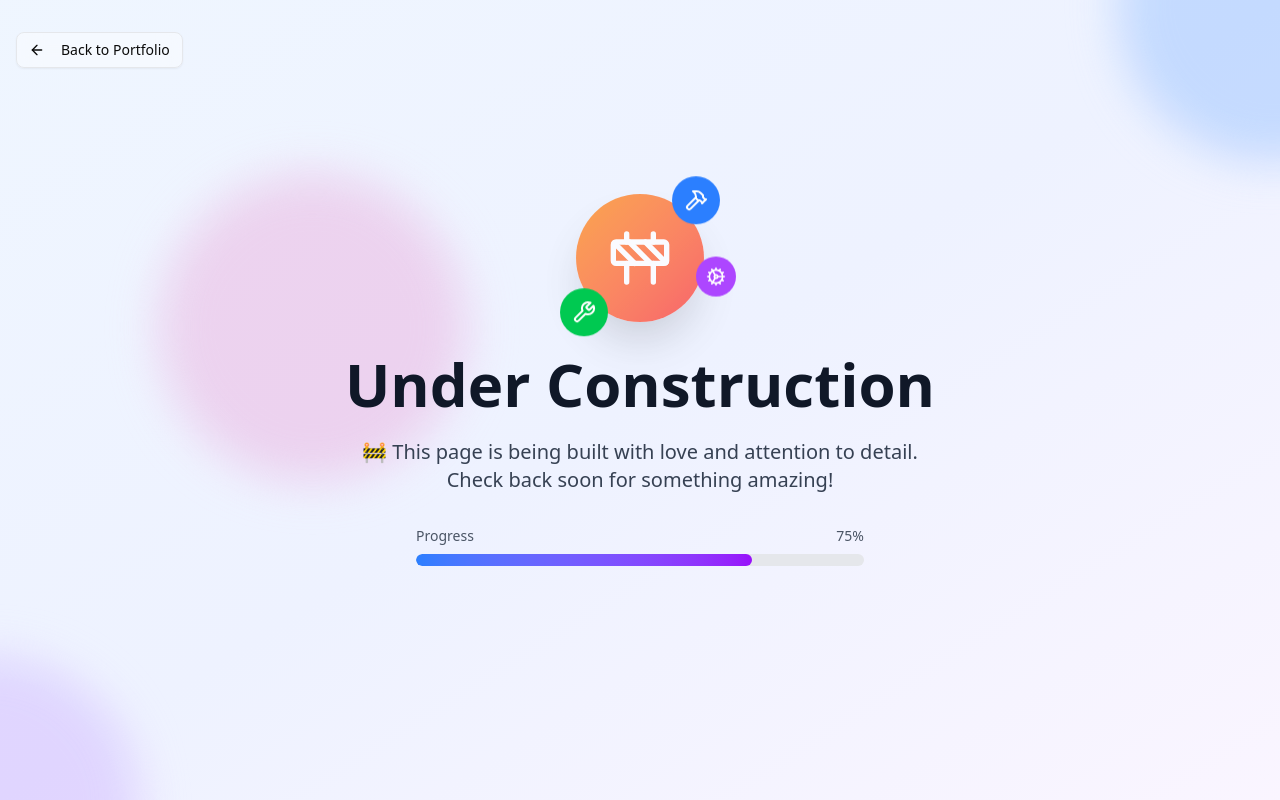
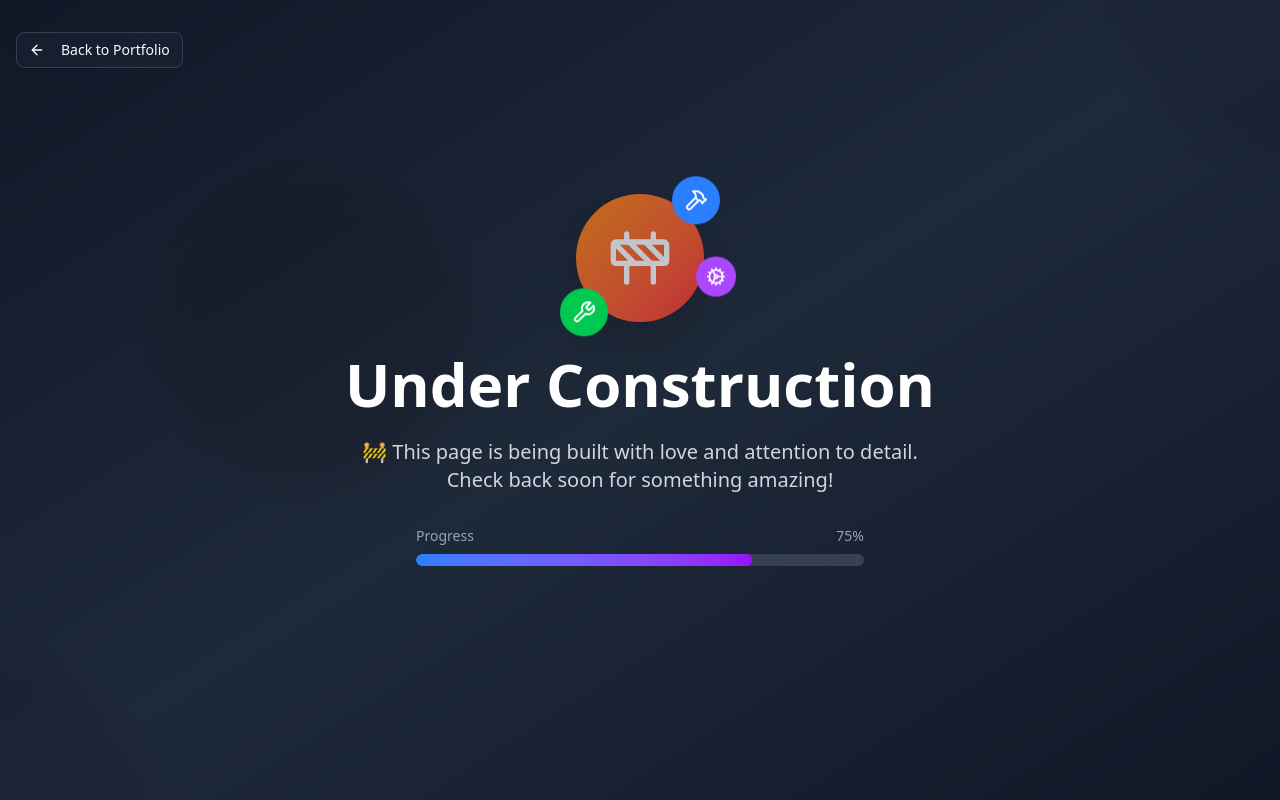
Before and after one commit to Yatha04/YatharthBajaj_Portfolio, a React (Vite) app in the folder client/: page /explore in a window 1280 px wide. Built offline with nearby package versions, Linux system fonts and the light colour scheme.

Commit message:
fixed dark mode

```diff
--- a/client/index.html
+++ b/client/index.html
@@ -1,22 +1,16 @@
 <!doctype html>
-<html lang="en">
+<html lang="en" class="dark">
   <head>
     <meta charset="UTF-8" />
     <meta name="viewport" content="width=device-width, initial-scale=1.0" />
-    <meta name="color-scheme" content="light" />
+    <meta name="color-scheme" content="dark" />
     <title>Yatharth Bajaj</title>
     <link rel="icon" type="image/svg+xml" href="/favicon.svg" />
     <link rel="alternate icon" href="/favicon.ico" />
     <script>
-      // Prevent Chrome forced dark mode by setting color-scheme immediately
-      (function() {
-        const saved = localStorage.getItem('darkMode');
-        const isDark = saved ? JSON.parse(saved) : false;
-        document.documentElement.style.colorScheme = isDark ? 'dark' : 'light';
-        if (isDark) {
-          document.documentElement.classList.add('dark');
-        }
-      })();
+      // Always enforce dark mode
+      document.documentElement.classList.add('dark');
+      document.documentElement.style.colorScheme = 'dark';
     </script>
   </head>
   <body>
--- a/client/src/components/DarkModeToggle.tsx
+++ b/client/src/components/DarkModeToggle.tsx
@@ -1,31 +1,4 @@
-import { useDarkMode } from '../context/DarkModeContext';
-import { Moon, Sun } from 'lucide-react';
-
+// Dark mode is always enabled — this component is kept for future use
 export const DarkModeToggle = () => {
-  const { isDarkMode, toggleDarkMode } = useDarkMode();
-
-  return (
-    <button
-      onClick={toggleDarkMode}
-      className="fixed top-4 right-4 z-50 p-3 rounded-full bg-white dark:bg-gray-800 shadow-lg hover:shadow-xl transition-all duration-300 ease-in-out border border-gray-200 dark:border-gray-700 hover:scale-110"
-      aria-label={isDarkMode ? 'Switch to light mode' : 'Switch to dark mode'}
-    >
-      <div className="relative w-5 h-5">
-        <Sun
-          className={`absolute inset-0 w-5 h-5 transition-all duration-300 ease-in-out ${
-            isDarkMode
-              ? 'text-yellow-500 opacity-100 rotate-0'
-              : 'text-gray-600 opacity-0 -rotate-90'
-          }`}
-        />
-        <Moon
-          className={`absolute inset-0 w-5 h-5 transition-all duration-300 ease-in-out ${
-            isDarkMode
-              ? 'text-blue-400 opacity-0 rotate-90'
-              : 'text-gray-600 opacity-100 rotate-0'
-          }`}
-        />
-      </div>
-    </button>
-  );
+  return null;
 };
--- a/client/src/components/HonorsPortfolio.tsx
+++ b/client/src/components/HonorsPortfolio.tsx
@@ -149,8 +149,8 @@ export const HonorsPortfolio = () => {
                                     variants={itemVariants}
                                     layout
                                     className={`rounded-2xl border transition-all duration-300 overflow-hidden ${isExpanded
-                                            ? 'border-primary/40 bg-card/50 shadow-lg shadow-primary/5'
-                                            : 'border-border/40 bg-card/20 hover:border-border/70 hover:bg-card/35'
+                                        ? 'border-primary/40 bg-card/50 shadow-lg shadow-primary/5'
+                                        : 'border-border/40 bg-card/20 hover:border-border/70 hover:bg-card/35'
                                         }`}
                                 >
                                     {/* Header Row (Clickable) */}
--- a/client/src/components/Navbar.tsx
+++ b/client/src/components/Navbar.tsx
@@ -1,7 +1,6 @@
 import { useState, useEffect } from 'react';
-import { useDarkMode } from '../context/DarkModeContext';
 import { Button } from './ui/button';
-import { Moon, Sun, Home, FileText, Briefcase, Code2, GraduationCap, Menu, X, Music } from 'lucide-react';
+import { Home, FileText, Briefcase, Code2, GraduationCap, Menu, X, Music } from 'lucide-react';
 
 interface NavItem {
   id: string;
@@ -19,7 +18,6 @@ const navItems: NavItem[] = [
 ];
 
 export const Navbar = () => {
-  const { isDarkMode, toggleDarkMode } = useDarkMode();
   const [activeSection, setActiveSection] = useState('home');
   const [isUserClicking, setIsUserClicking] = useState(false);
   const [isMobileMenuOpen, setIsMobileMenuOpen] = useState(false);
@@ -70,7 +68,7 @@ export const Navbar = () => {
   return (
     <nav className="fixed bottom-4 left-1/2 transform -translate-x-1/2 z-100">
       {/* Desktop Navigation */}
-      <div className="hidden md:flex items-center gap-2 p-2 bg-white/5 dark:bg-gray-900/5 backdrop-blur-xl rounded-full shadow-2xl border border-white/20 dark:border-gray-700/30 shadow-black/5">
+      <div className="hidden md:flex items-center gap-2 p-2 bg-white/5 backdrop-blur-xl rounded-full shadow-2xl border border-white/20 shadow-black/5">
         {navItems.map((item) => (
           <Button
             key={item.id}
@@ -84,32 +82,6 @@ export const Navbar = () => {
             <span className="text-sm font-medium">{item.label}</span>
           </Button>
         ))}
-        <div className="w-px h-6 bg-gray-300/50 dark:bg-gray-600/50 mx-1" />
-        <Button
-          variant="ghost"
-          size="sm"
-          onClick={toggleDarkMode}
-          className="rounded-full h-10 w-10 p-0 flex items-center justify-center transition-all duration-200"
-          aria-label={isDarkMode ? 'Switch to light mode' : 'Switch to dark mode'}
-          title={isDarkMode ? 'Light mode' : 'Dark mode'}
-        >
-          <div className="relative w-4 h-4">
-            <Sun
-              className={`absolute inset-0 w-4 h-4 transition-all duration-300 ease-in-out ${
-                isDarkMode
-                  ? 'text-yellow-500 opacity-100 rotate-0'
-                  : 'text-gray-600 opacity-0 -rotate-90'
-              }`}
-            />
-            <Moon
-              className={`absolute inset-0 w-4 h-4 transition-all duration-300 ease-in-out ${
-                isDarkMode
-                  ? 'text-blue-400 opacity-0 rotate-90'
-                  : 'text-gray-600 opacity-100 rotate-0'
-              }`}
-            />
-          </div>
-        </Button>
       </div>
 
       {/* Mobile Navigation */}
@@ -119,7 +91,7 @@ export const Navbar = () => {
           variant="default"
           size="sm"
           onClick={() => setIsMobileMenuOpen(!isMobileMenuOpen)}
-          className="rounded-full h-12 w-12 p-0 flex items-center justify-center bg-white/5 dark:bg-gray-900/5 backdrop-blur-xl shadow-2xl border border-white/20 dark:border-gray-700/30 shadow-black/5"
+          className="rounded-full h-12 w-12 p-0 flex items-center justify-center bg-white/5 backdrop-blur-xl shadow-2xl border border-white/20 shadow-black/5"
           aria-label="Toggle navigation menu"
         >
           {isMobileMenuOpen ? (
@@ -131,7 +103,7 @@ export const Navbar = () => {
 
         {/* Mobile Menu Dropdown */}
         {isMobileMenuOpen && (
-          <div className="absolute bottom-16 left-1/2 transform -translate-x-1/2 w-64 bg-white/8 dark:bg-gray-900/8 backdrop-blur-xl rounded-2xl shadow-2xl border border-white/20 dark:border-gray-700/30 shadow-black/10 p-4">
+          <div className="absolute bottom-16 left-1/2 transform -translate-x-1/2 w-64 bg-gray-900/80 backdrop-blur-xl rounded-2xl shadow-2xl border border-white/20 shadow-black/10 p-4">
             <div className="space-y-2">
               {navItems.map((item) => (
                 <Button
@@ -145,34 +117,6 @@ export const Navbar = () => {
                   <span className="text-sm font-medium ml-2">{item.label}</span>
                 </Button>
               ))}
-              <div className="w-full h-px bg-gray-300/50 dark:bg-gray-600/50 my-2" />
-              <Button
-                variant="ghost"
-                size="sm"
-                onClick={toggleDarkMode}
-                className="w-full justify-start rounded-lg h-12 px-4 transition-all duration-200"
-                aria-label={isDarkMode ? 'Switch to light mode' : 'Switch to dark mode'}
-              >
-                <div className="relative w-5 h-5 mr-2">
-                  <Sun
-                    className={`absolute inset-0 w-5 h-5 transition-all duration-300 ease-in-out ${
-                      isDarkMode
-                        ? 'text-yellow-500 opacity-100 rotate-0'
-                        : 'text-gray-600 opacity-0 -rotate-90'
-                    }`}
-                  />
-                  <Moon
-                    className={`absolute inset-0 w-5 h-5 transition-all duration-300 ease-in-out ${
-                      isDarkMode
-                        ? 'text-blue-400 opacity-0 rotate-90'
-                        : 'text-gray-600 opacity-100 rotate-0'
-                    }`}
-                  />
-                </div>
-                <span className="text-sm font-medium">
-                  {isDarkMode ? 'Light Mode' : 'Dark Mode'}
-                </span>
-              </Button>
             </div>
           </div>
         )}
--- a/client/src/context/DarkModeContext.tsx
+++ b/client/src/context/DarkModeContext.tsx
@@ -1,8 +1,7 @@
-import React, { createContext, useContext, useEffect, useState } from 'react';
+import React, { createContext, useContext, useEffect } from 'react';
 
 interface DarkModeContextType {
   isDarkMode: boolean;
-  toggleDarkMode: () => void;
 }
 
 const DarkModeContext = createContext<DarkModeContextType | undefined>(undefined);
@@ -20,44 +19,14 @@ interface DarkModeProviderProps {
 }
 
 export const DarkModeProvider: React.FC<DarkModeProviderProps> = ({ children }) => {
-  const [isDarkMode, setIsDarkMode] = useState(() => {
-    // Check localStorage first, then system preference
-    const saved = localStorage.getItem('darkMode');
-    if (saved !== null) {
-      return JSON.parse(saved);
-    }
-    return window.matchMedia('(prefers-color-scheme: dark)').matches;
-  });
-
   useEffect(() => {
-    // Apply dark mode class to document root and set color-scheme
-    if (isDarkMode) {
-      document.documentElement.classList.add('dark');
-      document.documentElement.style.colorScheme = 'dark';
-    } else {
-      document.documentElement.classList.remove('dark');
-      document.documentElement.style.colorScheme = 'light';
-    }
-
-    // Persist to localStorage
-    localStorage.setItem('darkMode', JSON.stringify(isDarkMode));
-  }, [isDarkMode]);
-
-  // Set initial color-scheme on mount
-  useEffect(() => {
-    if (isDarkMode) {
-      document.documentElement.style.colorScheme = 'dark';
-    } else {
-      document.documentElement.style.colorScheme = 'light';
-    }
+    // Always apply dark mode
+    document.documentElement.classList.add('dark');
+    document.documentElement.style.colorScheme = 'dark';
   }, []);
 
-  const toggleDarkMode = () => {
-    setIsDarkMode((prev: boolean) => !prev);
-  };
-
   return (
-    <DarkModeContext.Provider value={{ isDarkMode, toggleDarkMode }}>
+    <DarkModeContext.Provider value={{ isDarkMode: true }}>
       {children}
     </DarkModeContext.Provider>
   );
--- a/client/src/index.css
+++ b/client/src/index.css
@@ -2,8 +2,13 @@
 @import "tailwindcss";
 @import "tw-animate-css";
 
+/* Tailwind v4: enable dark: variant via .dark class */
+@custom-variant dark (&:where(.dark, .dark *));
+
+
 /* Lenis Smooth Scroll */
-html.lenis, html.lenis body {
+html.lenis,
+html.lenis body {
   height: auto;
 }
 
@@ -62,43 +67,8 @@ html.lenis, html.lenis body {
 }
 
 :root {
-  color-scheme: light;
+  color-scheme: dark;
   --radius: 0.625rem;
-  --background: oklch(1 0 0);
-  --foreground: oklch(0.145 0 0);
-  --card: oklch(1 0 0);
-  --card-foreground: oklch(0.145 0 0);
-  --popover: oklch(1 0 0);
-  --popover-foreground: oklch(0.145 0 0);
-  --primary: oklch(0.205 0 0);
-  --primary-foreground: oklch(0.985 0 0);
-  --secondary: oklch(0.97 0 0);
-  --secondary-foreground: oklch(0.205 0 0);
-  --muted: oklch(0.97 0 0);
-  --muted-foreground: oklch(0.556 0 0);
-  --accent: oklch(0.97 0 0);
-  --accent-foreground: oklch(0.205 0 0);
-  --destructive: oklch(0.577 0.245 27.325);
-  --border: oklch(0.922 0 0);
-  --input: oklch(0.922 0 0);
-  --ring: oklch(0.708 0 0);
-  --chart-1: oklch(0.646 0.222 41.116);
-  --chart-2: oklch(0.6 0.118 184.704);
-  --chart-3: oklch(0.398 0.07 227.392);
-  --chart-4: oklch(0.828 0.189 84.429);
-  --chart-5: oklch(0.769 0.188 70.08);
-  --sidebar: oklch(0.985 0 0);
-  --sidebar-foreground: oklch(0.145 0 0);
-  --sidebar-primary: oklch(0.205 0 0);
-  --sidebar-primary-foreground: oklch(0.985 0 0);
-  --sidebar-accent: oklch(0.97 0 0);
-  --sidebar-accent-foreground: oklch(0.205 0 0);
-  --sidebar-border: oklch(0.922 0 0);
-  --sidebar-ring: oklch(0.708 0 0);
-}
-
-.dark {
-  color-scheme: dark;
   --background: oklch(0.145 0 0);
   --foreground: oklch(0.985 0 0);
   --card: oklch(0.205 0 0);
@@ -136,12 +106,11 @@ html.lenis, html.lenis body {
   * {
     @apply border-border outline-ring/50;
   }
+
   html {
-    color-scheme: light;
-  }
-  html.dark {
     color-scheme: dark;
   }
+
   body {
     @apply bg-background text-foreground;
   }
```
